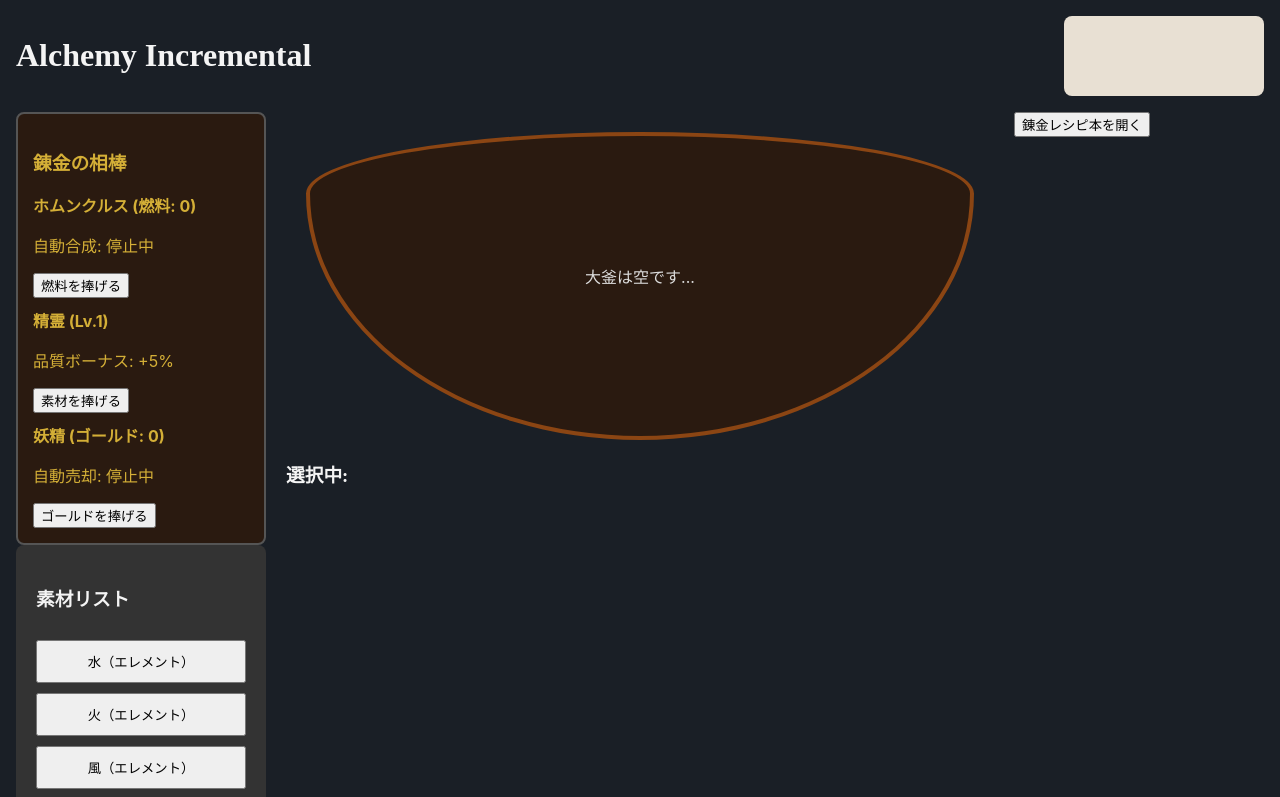
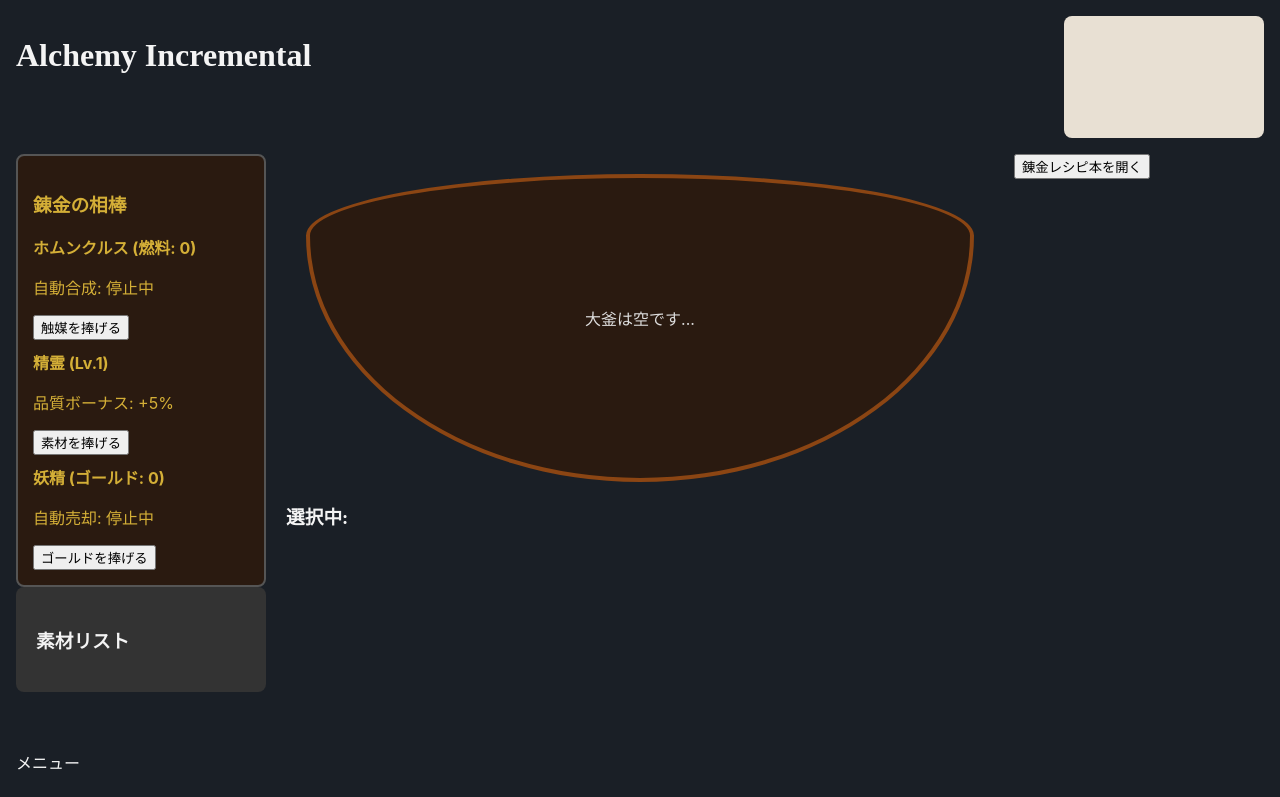
Before and after one commit to YuMurata/alchemy-incremental, a React (Vite) app: page / in a window 1280 px wide. Shown: the top 797 px of the page. Built offline with nearby package versions, Linux system fonts and the light colour scheme.

Commit message:
feat: UI修正と素材管理ロジックの改善

```diff
--- a/src/ui/App.tsx
+++ b/src/ui/App.tsx
@@ -29,6 +29,18 @@
   };
   const [showRecipeBook, setShowRecipeBook] = useState(false);
 
+  const elementNames: Record<string, string> = {
+    'e_fire': '火（エレメント）',
+    'e_water': '水（エレメント）',
+    'e_wind': '風（エレメント）',
+    'e_earth': '土（エレメント）',
+    'fire': '火',
+    'water': '水',
+    'wind': '風',
+    'earth': '土',
+    'steam': '蒸気'
+  };
+
   const addMaterial = (name: string) => {
     setSelectedMaterials(prev => prev.length < 3 ? [...prev, name] : prev);
   };
@@ -43,7 +55,6 @@
     if (recipe) {
       dispatch({ type: 'SYNTHESIZE', payload: { recipeId: recipe.id } });
       setSelectedMaterials([]);
-      // 成功演出: 妖精が喜ぶ（妖精のゴールドが増えるインタラクション）
       setFairyGold(prev => prev + 50);
       alert(`${recipe.name} を合成しました！`);
     } else {
@@ -55,7 +66,6 @@
     <GameLayout
       children={{
         header: <h1>Alchemy Incremental</h1>,
-        spiritPanel: <></>,
         main: (
           <div style={{ display: 'grid', gridTemplateColumns: '250px 1fr 250px', gap: '20px' }}>
             <div className="left-panel">
@@ -76,7 +86,7 @@
                 <h3>選択中:</h3>
                 {selectedMaterials.map((m, i) => (
                   <span key={i}>
-                    {m} <button onClick={() => setSelectedMaterials(prev => prev.filter((_, idx) => idx !== i))}>解除</button>
+                    {elementNames[m] || m} <button onClick={() => setSelectedMaterials(prev => prev.filter((_, idx) => idx !== i))}>解除</button>
                   </span>
                 ))}
               </div>
--- a/src/ui/components/BuddyPanel.tsx
+++ b/src/ui/components/BuddyPanel.tsx
@@ -25,7 +25,7 @@
       <div className="buddy-item" style={{ marginBottom: '10px' }}>
         <strong>ホムンクルス (燃料: {homunculusFuel})</strong>
         <p>自動合成: 停止中</p>
-        <button onClick={onInteractHomunculus}>燃料を捧げる</button>
+        <button onClick={onInteractHomunculus}>触媒を捧げる</button>
       </div>
       <div className="buddy-item" style={{ marginBottom: '10px' }}>
         <strong>精霊 (Lv.{spiritLevel})</strong>
--- a/src/ui/components/QuickMaterialPanel.tsx
+++ b/src/ui/components/QuickMaterialPanel.tsx
@@ -18,6 +18,13 @@
     'steam': '蒸気'
   };
 
+  const translatedItems = Object.entries(items)
+    .filter(([name]) => !infiniteMaterials.includes(name))
+    .reduce((acc, [name, count]) => {
+      acc[name] = count;
+      return acc;
+    }, {} as Record<string, number>);
+
   return (
     <div className="quick-material-panel" style={{
       gridArea: 'mats',
@@ -29,12 +36,11 @@
       borderRadius: '8px'
     }}>
       <h3>素材リスト</h3>
-      {Object.entries(items).map(([name, count]) => {
-        const isInfinite = infiniteMaterials.includes(name);
+      {Object.entries(translatedItems).map(([name, count]) => {
         const displayName = elementNames[name] || name;
         return (
           <button key={name} onClick={() => onAddMaterial(name)} style={{ padding: '10px' }}>
-            {displayName} {isInfinite ? '' : `(${count})`}
+            {displayName} ({count})
           </button>
         );
       })}
--- a/src/ui/components/RecipeBook.tsx
+++ b/src/ui/components/RecipeBook.tsx
@@ -16,7 +16,7 @@
               <strong>{recipe.name}</strong>: {recipe.ingredients.map((ing: any) => ing.name).join(' + ')}
             </div>
           ))}
-        {(!state.unlockedRecipes || state.unlockedRecipes.length === 0) && <p>未発見のレシピはありません。</p>}
+        {(!state.unlockedRecipes || state.unlockedRecipes.length === 0) && <p>発見済みのレシピはありません。</p>}
       </div>
     </div>
   );
--- a/src/ui/hooks/useGameStore.tsx
+++ b/src/ui/hooks/useGameStore.tsx
@@ -14,8 +14,7 @@
 }
 
 const items: Record<string, number> = {
-  "e_water": Infinity, "e_fire": Infinity, "e_wind": Infinity, "e_earth": Infinity,
-  "m_steam": 0
+  "e_water": Infinity, "e_fire": Infinity, "e_wind": Infinity, "e_earth": Infinity
 };
 // 初期状態の設定（テスト用）
 const initialState: GameStore = {
```
